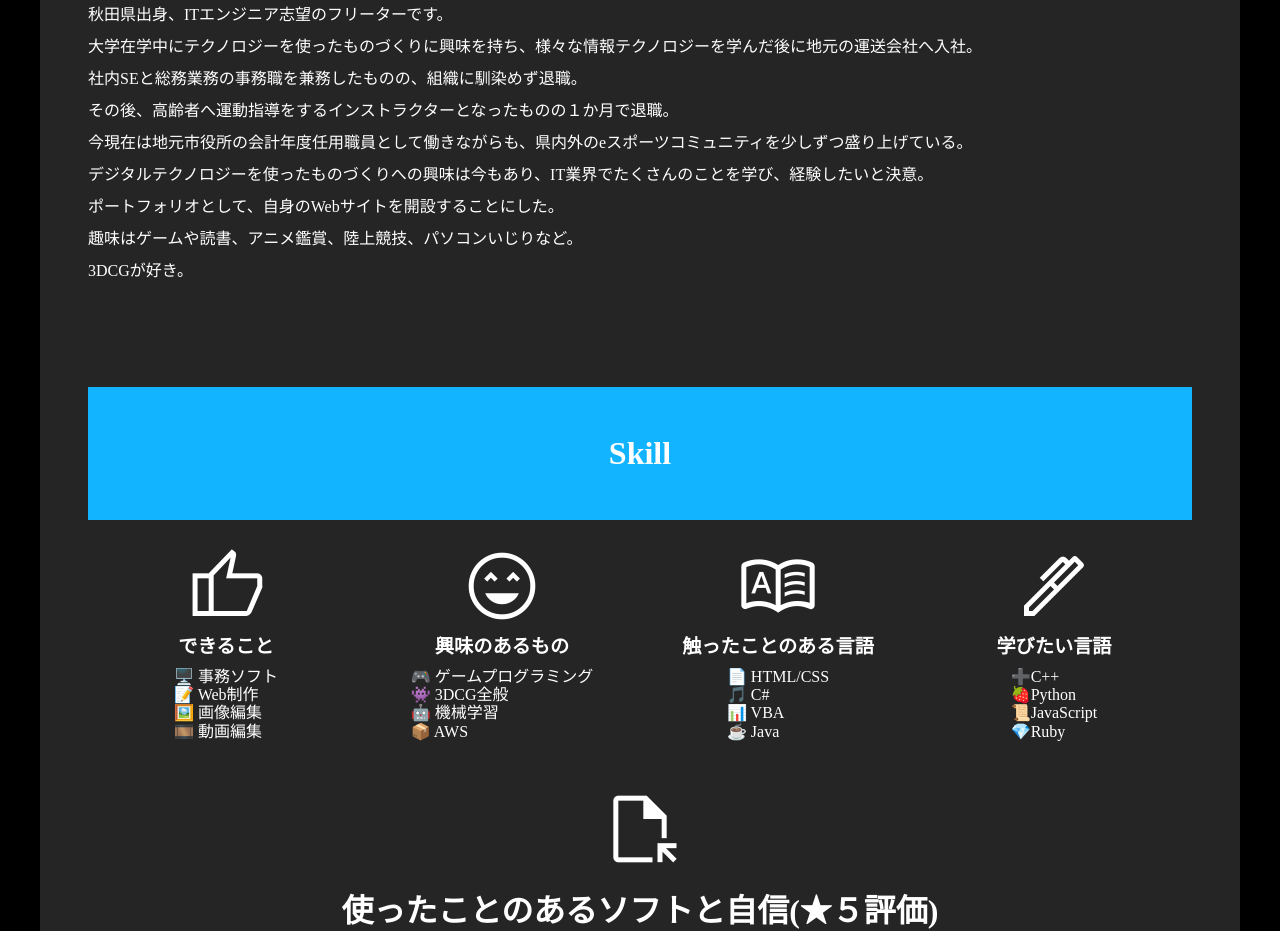
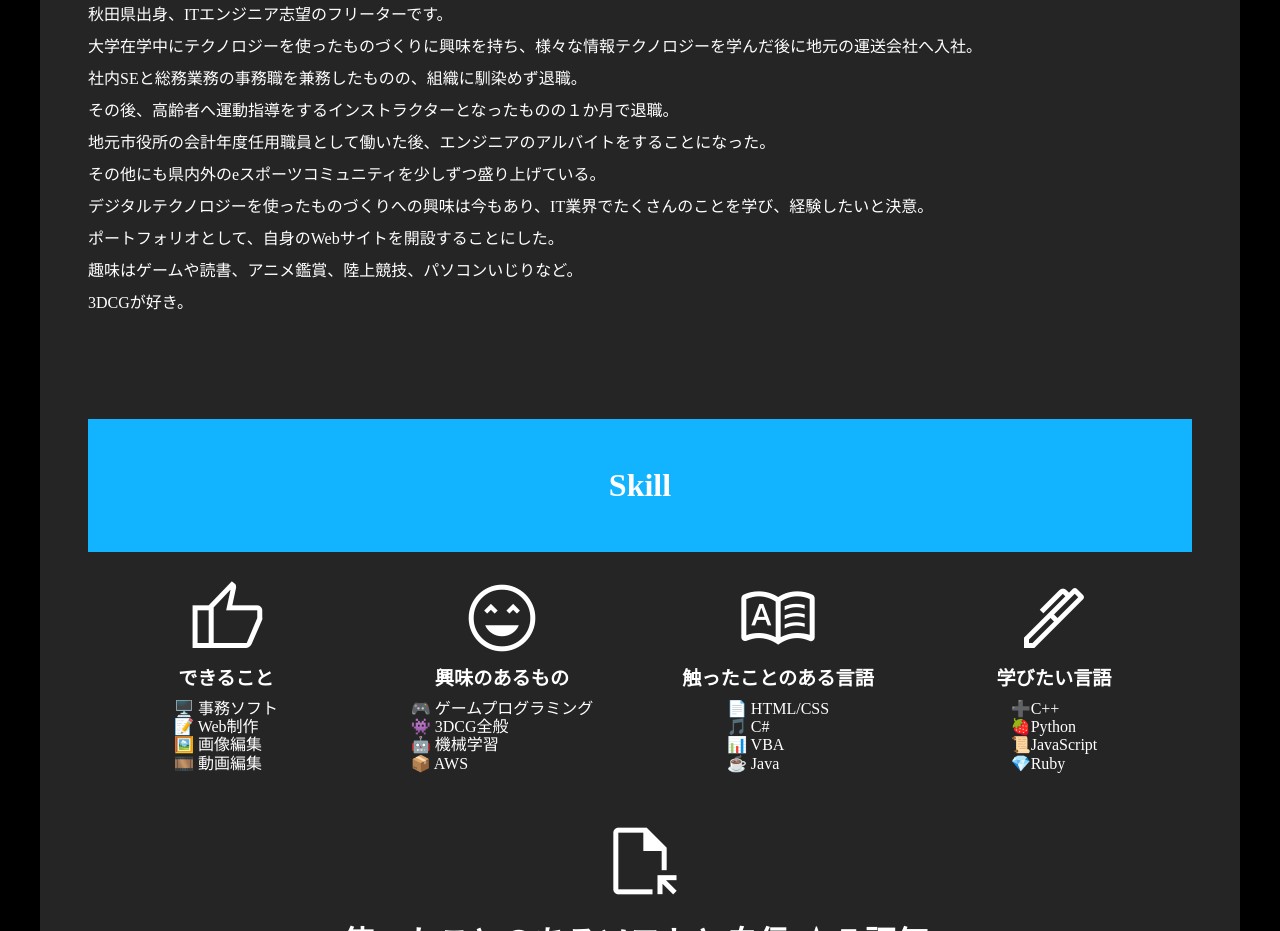
Before and after one commit to Yuuki-Yuugeki25/Yuugeki-Portfolio, a plain HTML site: page index.html in a window 1280 px wide. Shown: the part 1454-2385 px from the top of the page. Drawn offline with nearby package versions, Linux system fonts and the light colour scheme; a web font is replaced by a local one.

Commit message:
20240209

```diff
--- a/index.html
+++ b/index.html
@@ -78,7 +78,8 @@
                 <p>大学在学中にテクノロジーを使ったものづくりに興味を持ち、様々な情報テクノロジーを学んだ後に地元の運送会社へ入社。</p>
                 <p>社内SEと総務業務の事務職を兼務したものの、組織に馴染めず退職。</p>
                 <p>その後、高齢者へ運動指導をするインストラクターとなったものの１か月で退職。</p>
-                <p>今現在は地元市役所の会計年度任用職員として働きながらも、県内外のeスポーツコミュニティを少しずつ盛り上げている。</p>
+                <p>地元市役所の会計年度任用職員として働いた後、エンジニアのアルバイトをすることになった。</p>
+                <p>その他にも県内外のeスポーツコミュニティを少しずつ盛り上げている。</p>
                 <p>デジタルテクノロジーを使ったものづくりへの興味は今もあり、IT業界でたくさんのことを学び、経験したいと決意。</p>
                 <p>ポートフォリオとして、自身のWebサイトを開設することにした。</p>
                 <p>趣味はゲームや読書、アニメ鑑賞、陸上競技、パソコンいじりなど。</P>
```
